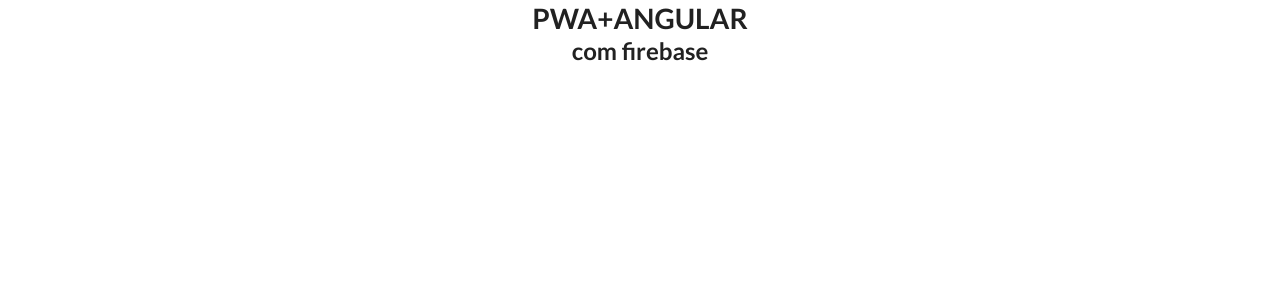
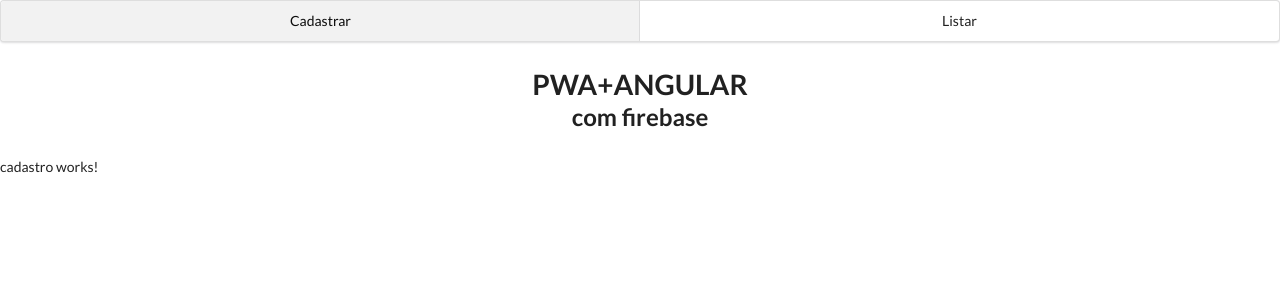
Before and after one commit to cerdeloma/pwa-angular, an Angular app: page /cadastro in a window 1280 px wide. Before the commit this address led to /. Shown: the top 300 px of the page. Built offline with nearby package versions, Linux system fonts and the light colour scheme.

Commit message:
creating components

```diff
--- a/src/app/app-routing.module.ts
+++ b/src/app/app-routing.module.ts
@@ -1,7 +1,13 @@
 import { NgModule } from '@angular/core';
 import { RouterModule, Routes } from '@angular/router';
+import { CadastroComponent } from './components/cadastro/cadastro.component';
+import { ListarComponent } from './components/listar/listar.component';
 
-const routes: Routes = [];
+const routes: Routes = [
+  {path: '', pathMatch: 'full', redirectTo: 'cadastro'},
+  {path: 'cadastro', component: CadastroComponent},
+  {path: 'listar', component: ListarComponent},
+];
 
 @NgModule({
   imports: [RouterModule.forRoot(routes)],
--- a/src/app/app.component.html
+++ b/src/app/app.component.html
@@ -1,4 +1,9 @@
+<app-menu></app-menu>
 <div class="container display column">
     <h1>PWA+ANGULAR</h1>
     <h2>com firebase</h2>
 </div>
+
+<div>
+    <router-outlet></router-outlet>
+</div>
--- a/src/app/app.component.scss
+++ b/src/app/app.component.scss
@@ -0,0 +1,3 @@
+.container {
+    margin: 24px 0;
+}
--- a/src/app/app.module.ts
+++ b/src/app/app.module.ts
@@ -8,6 +8,8 @@
 import { MenuComponent } from './components/menu/menu.component';
 import { CadastroComponent } from './components/cadastro/cadastro.component';
 import { ListarComponent } from './components/listar/listar.component';
+import { FormsModule } from '@angular/forms';
+import { HttpClientJsonpModule, HttpClientModule } from '@angular/common/http';
 
 @NgModule({
   declarations: [
@@ -19,6 +21,9 @@
   imports: [
     BrowserModule,
     AppRoutingModule,
+    HttpClientModule,
+    HttpClientJsonpModule,
+    FormsModule,
     ServiceWorkerModule.register('ngsw-worker.js', {
       enabled: environment.production,
       // Register the ServiceWorker as soon as the app is stable
--- a/src/app/components/menu/menu.component.html
+++ b/src/app/components/menu/menu.component.html
@@ -1 +1,4 @@
-<p>menu works!</p>
+<div class="ui two item menu">
+    <a routerLinkActive="active" href="javascript:undefined" routerLink="/cadastro" class="item">Cadastrar</a>
+    <a routerLinkActive="active" href="javascript:undefined" routerLink="/listar" class="item">Listar</a>
+</div>
--- a/src/styles.scss
+++ b/src/styles.scss
@@ -1,10 +1,10 @@
-.container {
-    width: 90vw;
-    padding: 0 32px;
-    margin: 0 auto;
+* {
+    margin: 0;
+    overflow-x: hidden;
+    box-sizing: border-box;
 }
 
-h1, h2 {
+h1, h2, p {
     margin: 0;
 }
 
```
